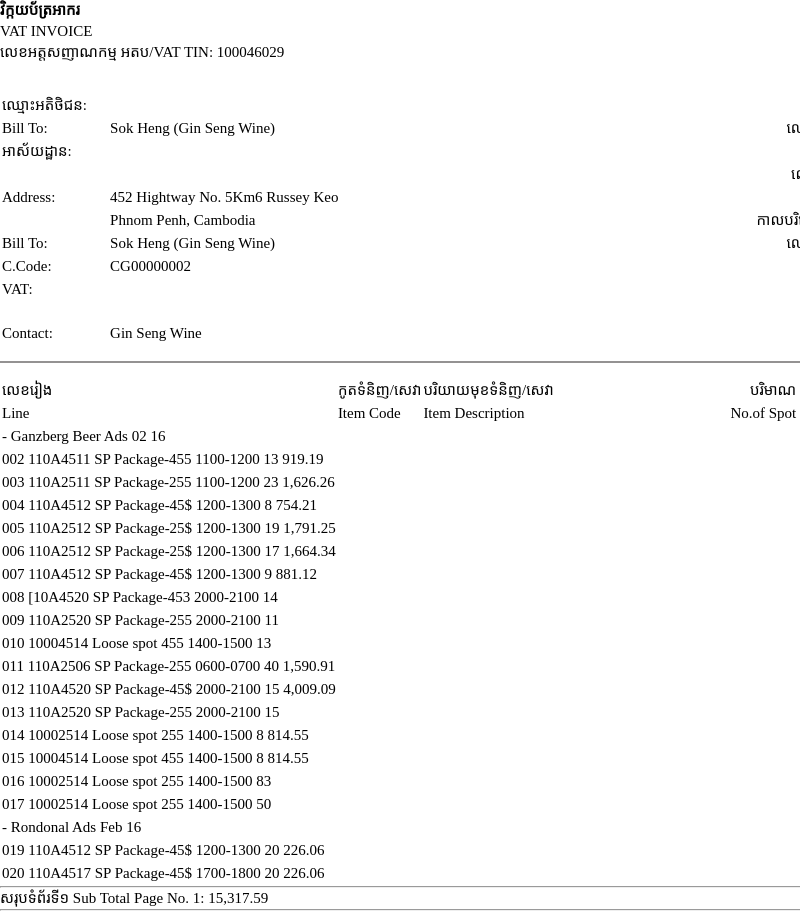
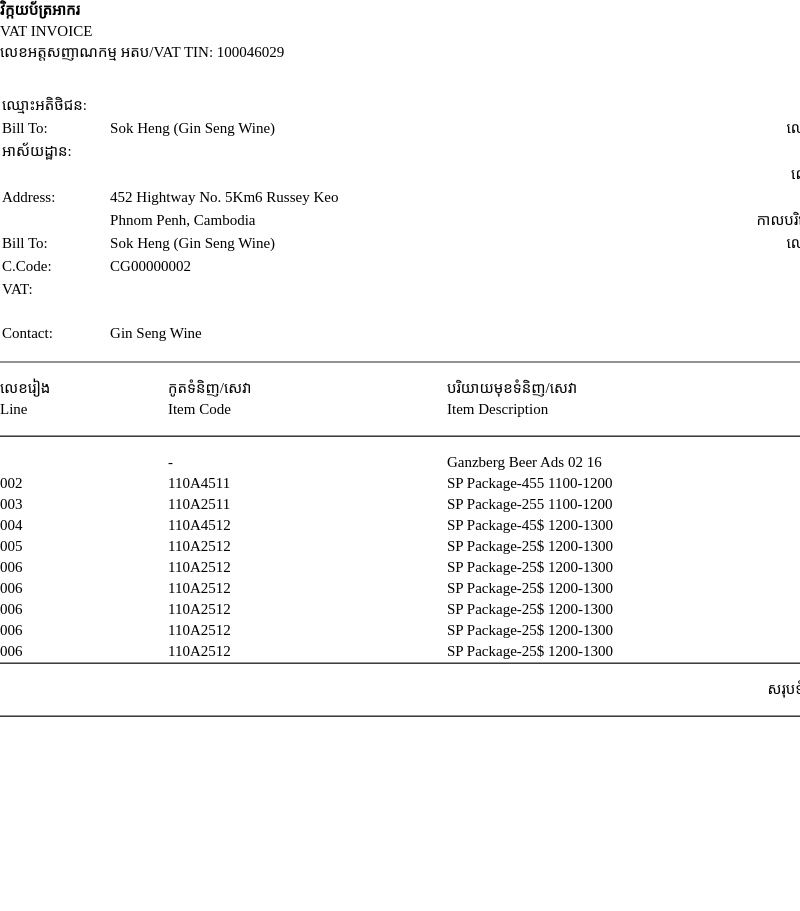
Before and after one commit to radin-reth/prn2xls_electron, an Electron app: page pdf.html in a window 800 px wide. Shown: the top 911 px of the page. After the commit the page ends 800 px from the top, so only its background shows below. Drawn offline with Linux system fonts and the light colour scheme.

Commit message:
update more style

```diff
--- a/pdf.html
+++ b/pdf.html
@@ -44,6 +44,35 @@
     td:last-child {
       padding-left: 15px;
       width: 183px;
+    }
+
+    .table-goods td:last-child{
+      text-align: right;
+    }
+
+    .table-goods {
+      border-spacing: 0;
+      border-collapse: collapse;
+    }
+
+    .table-goods tr:nth-child(2) td {
+      border: 0;
+      padding-bottom: 15px;
+      border-bottom: 2px inset #949292;
+    }
+
+    .table-goods tr:nth-child(3) td {
+      padding-top: 15px;
+    }
+
+    .sub-total {
+      border-top: 2px inset #949292;
+      border-bottom: 2px inset #949292;
+    }
+
+    .sub-total td {
+      padding: 15px 0;
+      text-align: right;
     }
   </style>
 </head>
@@ -132,7 +161,7 @@
       </table>
     </section>
 
-    <table>
+    <table class="table table-goods">
       <tr>
         <td>លេខរៀង</td>
         <td>កូតទំនិញ/សេវា</td>
@@ -148,149 +177,84 @@
         <td>US$ Amount</td>
       </tr>
       <tr>
-        <td>- Ganzberg Beer Ads 02 16</td>
         <td></td>
-        <td></td>
+        <td>-</td>
+        <td>Ganzberg Beer Ads 02 16</td>
         <td></td>
         <td></td>
       </tr>
       <tr>
-        <td>002 110A4511 SP Package-455 1100-1200 13 919.19</td>
-        <td></td>
-        <td></td>
-        <td></td>
-        <td></td>
+        <td>002</td>
+        <td>110A4511</td>
+        <td>SP Package-455 1100-1200</td>
+        <td>13</td>
+        <td>919.19</td>
       </tr>
       <tr>
-        <td>003 110A2511 SP Package-255 1100-1200 23 1,626.26</td>
-        <td></td>
-        <td></td>
-        <td></td>
-        <td></td>
+        <td>003</td>
+        <td>110A2511</td>
+        <td>SP Package-255 1100-1200</td>
+        <td>23</td>
+        <td>1,626.26</td>
       </tr>
       <tr>
-        <td>004 110A4512 SP Package-45$ 1200-1300 8 754.21</td>
-        <td></td>
-        <td></td>
-        <td></td>
-        <td></td>
+        <td>004</td>
+        <td>110A4512</td>
+        <td>SP Package-45$ 1200-1300</td>
+        <td>8</td>
+        <td>754.21</td>
       </tr>
       <tr>
-        <td>005 110A2512 SP Package-25$ 1200-1300 19 1,791.25</td>
-        <td></td>
-        <td></td>
-        <td></td>
-        <td></td>
+        <td>005</td>
+        <td>110A2512</td>
+        <td>SP Package-25$ 1200-1300</td>
+        <td>19</td>
+        <td>1,791.25</td>
       </tr>
       <tr>
-        <td>006 110A2512 SP Package-25$ 1200-1300 17 1,664.34</td>
-        <td></td>
-        <td></td>
-        <td></td>
-        <td></td>
+        <td>006</td>
+        <td>110A2512</td>
+        <td>SP Package-25$ 1200-1300</td>
+        <td>17</td>
+        <td>1,664.34</td>
       </tr>
       <tr>
-        <td>007 110A4512 SP Package-45$ 1200-1300 9 881.12</td>
-        <td></td>
-        <td></td>
-        <td></td>
-        <td></td>
+        <td>006</td>
+        <td>110A2512</td>
+        <td>SP Package-25$ 1200-1300</td>
+        <td>17</td>
+        <td>1,664.34</td>
       </tr>
       <tr>
-        <td>008 [10A4520 SP Package-453 2000-2100 14</td>
-        <td></td>
-        <td></td>
-        <td></td>
-        <td></td>
+        <td>006</td>
+        <td>110A2512</td>
+        <td>SP Package-25$ 1200-1300</td>
+        <td>17</td>
+        <td>1,664.34</td>
       </tr>
       <tr>
-        <td>009 110A2520 SP Package-255 2000-2100 11</td>
-        <td></td>
-        <td></td>
-        <td></td>
-        <td></td>
+        <td>006</td>
+        <td>110A2512</td>
+        <td>SP Package-25$ 1200-1300</td>
+        <td>17</td>
+        <td>1,664.34</td>
       </tr>
       <tr>
-        <td>010 10004514 Loose spot 455 1400-1500 13</td>
-        <td></td>
-        <td></td>
-        <td></td>
-        <td></td>
+        <td>006</td>
+        <td>110A2512</td>
+        <td>SP Package-25$ 1200-1300</td>
+        <td>17</td>
+        <td>1,664.34</td>
       </tr>
-      <tr>
-        <td>011 110A2506 SP Package-255 0600-0700 40 1,590.91</td>
-        <td></td>
-        <td></td>
-        <td></td>
-        <td></td>
-      </tr>
-      <tr>
-        <td>012 110A4520 SP Package-45$ 2000-2100 15 4,009.09</td>
-        <td></td>
-        <td></td>
-        <td></td>
-        <td></td>
-      </tr>
-      <tr>
-        <td>013 110A2520 SP Package-255 2000-2100 15</td>
-        <td></td>
-        <td></td>
-        <td></td>
-        <td></td>
-      </tr>
-      <tr>
-        <td>014 10002514 Loose spot 255 1400-1500 8 814.55</td>
-        <td></td>
-        <td></td>
-        <td></td>
-        <td></td>
-      </tr>
-      <tr>
-        <td> 015 10004514 Loose spot 455 1400-1500 8 814.55</td>
-        <td></td>
-        <td></td>
-        <td></td>
-        <td></td>
-      </tr>
-      <tr>
-        <td>016 10002514 Loose spot 255 1400-1500 83</td>
-        <td></td>
-        <td></td>
-        <td></td>
-        <td></td>
-      </tr>
-      <tr>
-        <td>017 10002514 Loose spot 255 1400-1500 50</td>
-        <td></td>
-        <td></td>
-        <td></td>
-        <td></td>
-      </tr>
-      <tr>
-        <td>- Rondonal Ads Feb 16</td>
-        <td></td>
-        <td></td>
-        <td></td>
-        <td></td>
-      </tr>
-      <tr>
-        <td>019 110A4512 SP Package-45$ 1200-1300 20 226.06</td>
-        <td></td>
-        <td></td>
-        <td></td>
-        <td></td>
-      </tr>
-      <tr>
-        <td>020 110A4517 SP Package-45$ 1700-1800 20 226.06</td>
-        <td></td>
-        <td></td>
-        <td></td>
-        <td></td>
+      <tr class="sub-total">
+        <td colspan="4">
+          សរុបទំព័រទី១ Sub Total Page No. 1:
+        </td>
+        <td>
+          15,317.59
+        </td>
       </tr>
     </table>
-    <hr>
-    សរុបទំព័រទី១ Sub Total Page No. 1: 15,317.59
-    <hr>
   </div>
 </body>
 </html>
```
Also changed, not shown: 1 other file.
